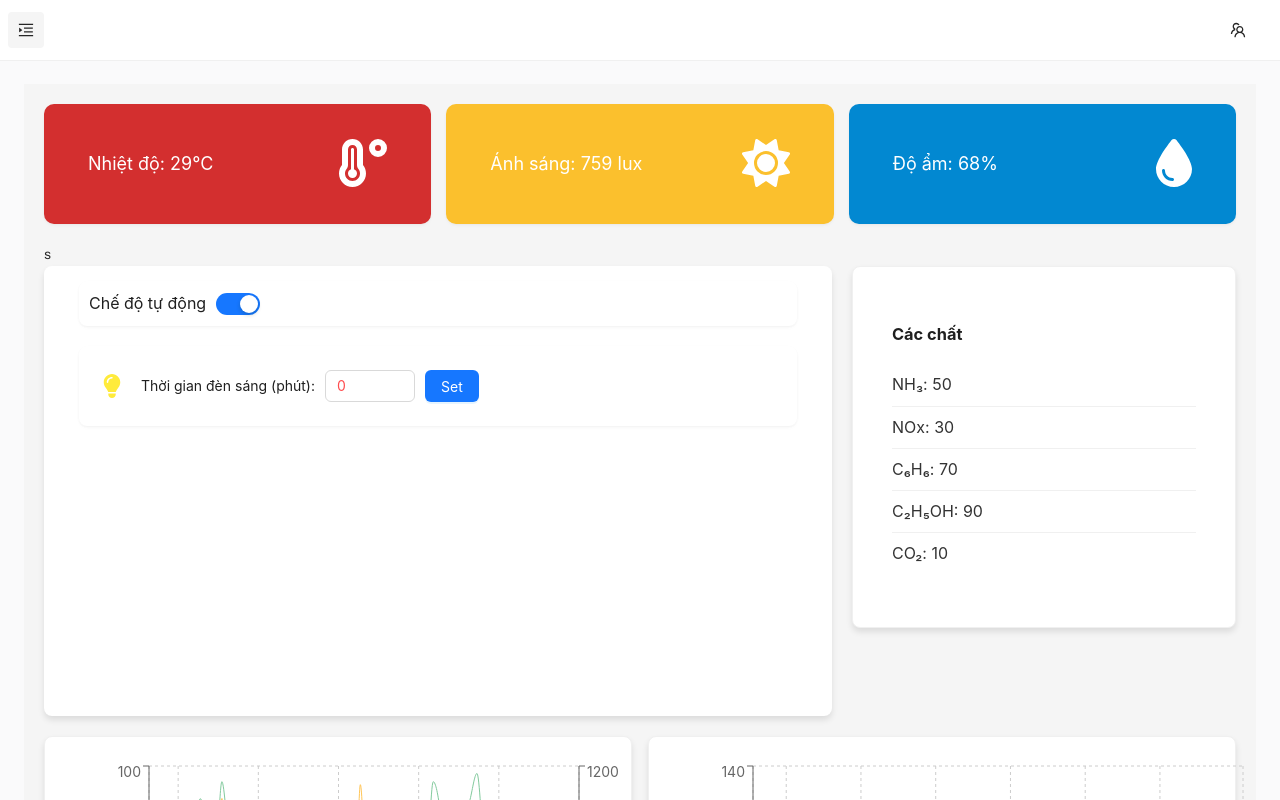
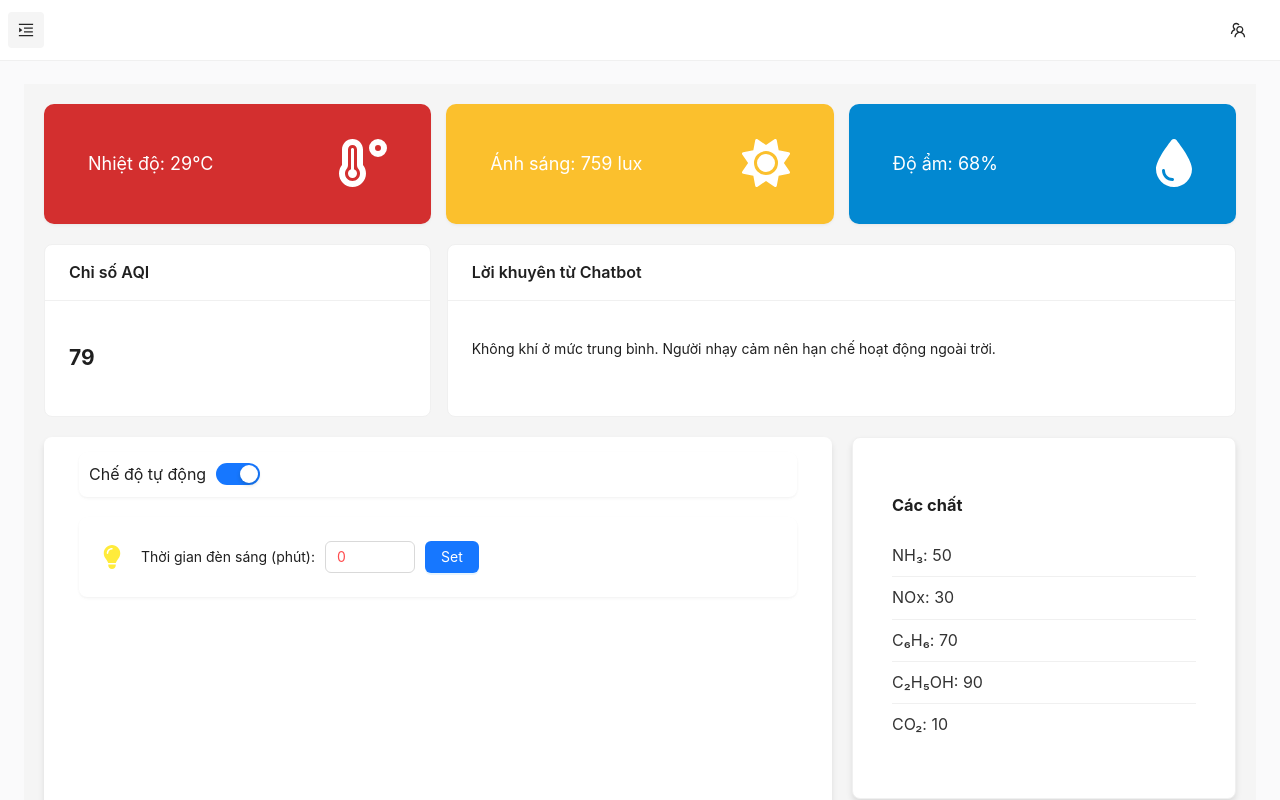
Before and after one commit to ThaiMinhNguyen/BTL_IOT_FE, a React (Vite) app: page /free/dashboardnew in a window 1280 px wide. Shown: the top 800 px of the page. Built offline with nearby package versions, Linux system fonts and the light colour scheme; grey boxes are pictures that could not be loaded.

Commit message:
feat: add chatbot

```diff
--- /dev/null
+++ b/src/pages/component-overview/dashboardNew/components/Chatbot.jsx
@@ -0,0 +1,22 @@
+import React from 'react';
+import { Row, Col, Card } from 'antd';
+import './chatbot.scss';
+
+export default function Chatbot({ aqi, advice }) {
+  return (
+    <div className="chatbot">
+      <Row gutter={[16, 16]}>
+        <Col span={8}>
+          <Card className="aqi-card" title="Chỉ số AQI">
+            <h2>{aqi}</h2>
+          </Card>
+        </Col>
+        <Col span={16}>
+          <Card className="advice-card" title="Lời khuyên từ Chatbot">
+            <p>{advice}</p>
+          </Card>
+        </Col>
+      </Row>
+    </div>
+  );
+}
--- /dev/null
+++ b/src/pages/component-overview/dashboardNew/components/chatbot.scss
@@ -0,0 +1,24 @@
+.chatbot {
+    margin-bottom: 20px;
+
+    .ant-row {
+      display: flex; /* Đảm bảo các phần tử trong Row được xếp theo chiều ngang */
+      align-items: stretch; /* Tạo điều kiện cho các phần tử con có chiều cao bằng nhau */
+    }
+
+    .aqi-card, .advice-card {
+      height: 100%; /* Đảm bảo các card có chiều cao bằng nhau */
+      display: flex;
+      flex-direction: column; /* Đảm bảo nội dung trong card không bị kéo dài ra ngoài */
+      justify-content: space-between; /* Đảm bảo nội dung bên trong card không bị lệch về phía trên */
+    }
+
+    .ant-card {
+      display: flex; /* Đảm bảo các thẻ card có thể mở rộng chiều cao */
+      flex-direction: column;
+    }
+
+    .ant-card-body {
+      flex-grow: 1; /* Cho phép phần thân card co giãn để chiếm không gian còn lại */
+    }
+  }
--- a/src/pages/component-overview/dashboardNew/index.jsx
+++ b/src/pages/component-overview/dashboardNew/index.jsx
@@ -3,12 +3,15 @@ import { Col, Row, Card, Switch, message } from 'antd';
 import ControlPanel from './components/ControlPanel'; // Import component ControlPanel
 import Chart from './components/Chart';
 import GasChart from './components/GasChart'; // Import GasChart
+import Chatbot from './components/Chatbot';
 import InfoCards from './components/InfoCards';
 import "./dashboardNew.scss";
 
 export default function DashboardNew() {
   const [data, setData] = useState([]);
   const [gasData, setGasData] = useState([]);
+  const [aqi, setAqi] = useState(50);
+  const [advice, setAdvice] = useState("Không khí ở mức tốt. Bạn có thể thoải mái hoạt động ngoài trời."); // Lời khuyên ban đầu
   const [isAutoMode, setIsAutoMode] = useState(true); // Chế độ tự động
 
   // useEffect(() => {
@@ -57,6 +60,16 @@ export default function DashboardNew() {
 
     generateFakeData();
 
+    const randomAqi = Math.floor(Math.random() * 150) + 1; // AQI từ 1-150
+    setAqi(randomAqi);
+    if (randomAqi <= 50) {
+      setAdvice("Không khí ở mức tốt. Bạn có thể thoải mái hoạt động ngoài trời.");
+    } else if (randomAqi <= 100) {
+      setAdvice("Không khí ở mức trung bình. Người nhạy cảm nên hạn chế hoạt động ngoài trời.");
+    } else {
+      setAdvice("Không khí ở mức kém. Hạn chế ra ngoài, đặc biệt là nhóm nhạy cảm.");
+    }
+
     const intervalId = setInterval(() => {
       generateFakeData();
     }, 5000);
@@ -72,7 +85,10 @@ export default function DashboardNew() {
         temperature={latestData.temperature}
         humidity={latestData.humidity}
         light={latestData.light}
-      /> {/* Truyền dữ liệu vào InfoCards */}s
+      /> {/* Truyền dữ liệu vào InfoCards */}
+
+      {/* Component Chatbot */}
+      <Chatbot aqi={aqi} advice={advice} />
 
       {/* Khối điều khiển thiết bị và hiển thị chất */}
       <Row gutter={20} className="control-and-quality">
```
